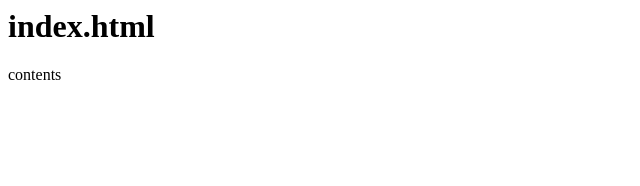
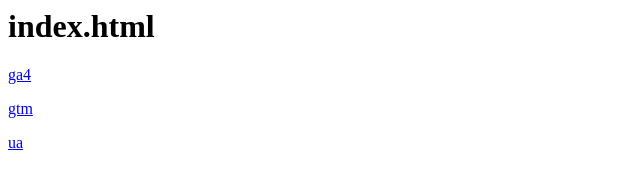
Before and after one commit to nm2323/nm2323.github.io, a plain HTML site: page index.html in a window 1280 px wide. Shown: the whole page, without its empty margins (0-640 px from the left). Drawn offline with Linux system fonts and the light colour scheme.

Commit message:
Update index.html

```diff
--- a/index.html
+++ b/index.html
@@ -16,7 +16,9 @@
     <h1>index.html</h1>
   </header>
   <main>
-    <p>contents</p>
+    <p><a href="ga4_test">ga4</a></p>
+    <p><a href="gtm_test">gtm</a></p>
+    <p><a href="ua_test">ua</a></p>
   </main>
 
 </body>
```
